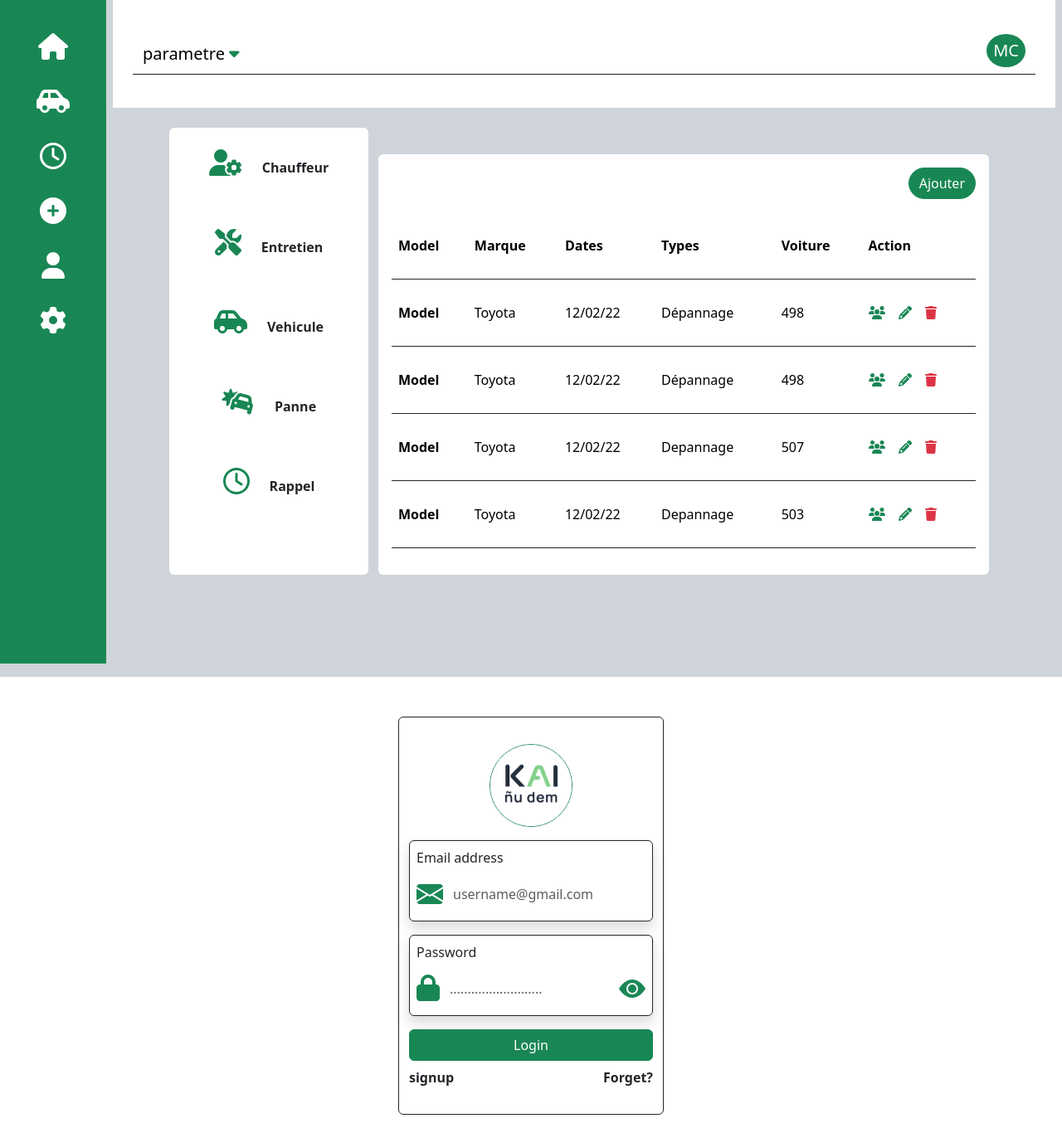
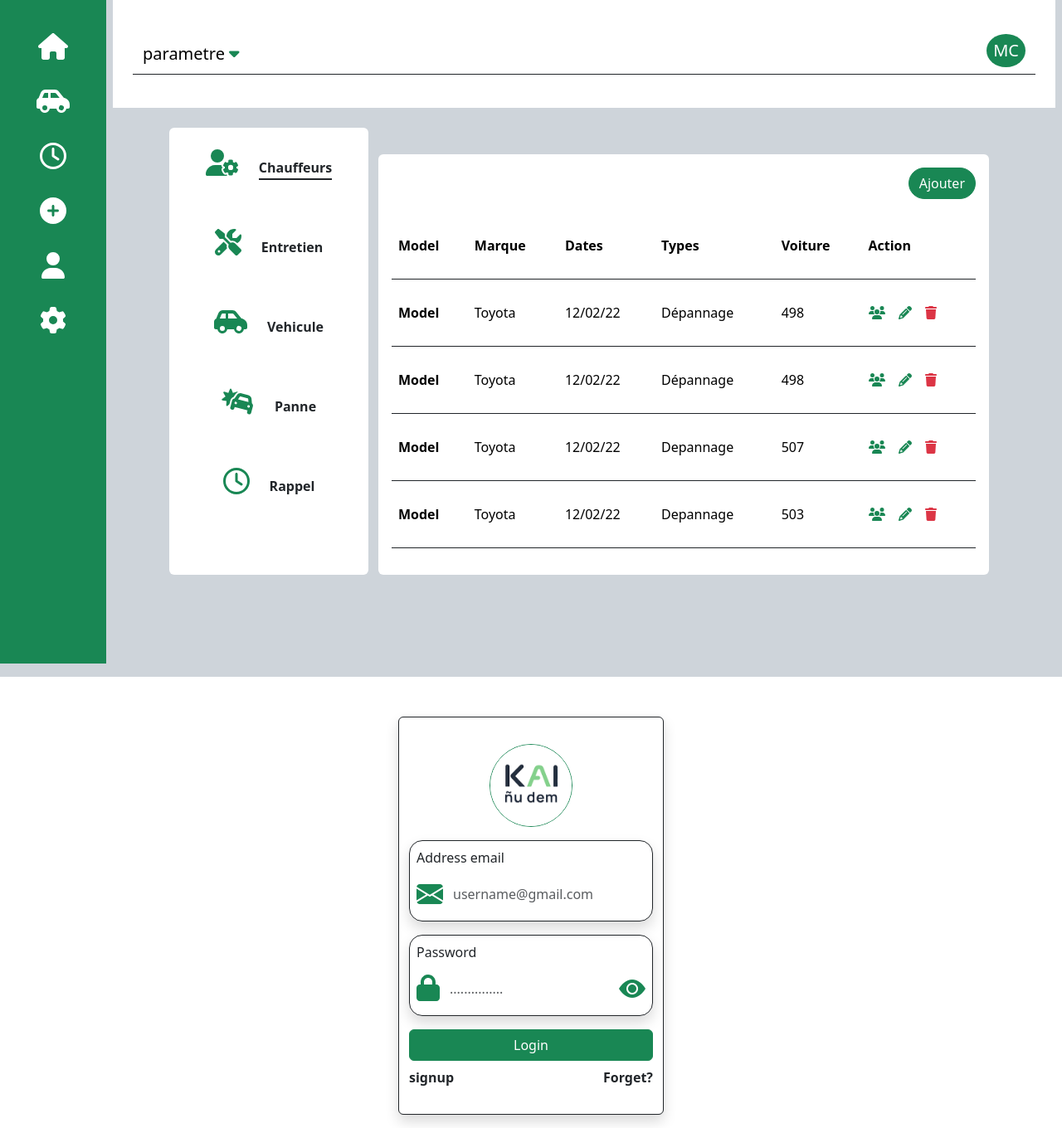
Before and after one commit to Dadowatt/locationVoiture, an Angular app: page / in a window 1280 px wide. Shown: the whole page at 83% size. Built offline with nearby package versions, Linux system fonts and the light colour scheme.

Commit message:
modification formulaire

```diff
--- a/src/app/login/login.component.html
+++ b/src/app/login/login.component.html
@@ -1,20 +1,20 @@
 <div class="d-flex justify-content-center mb-3">
-    <form class="form-control w-25 mt-5 border-dark py-3">
+    <form class="form-control w-25 mt-5 border-dark py-3 shadow">
         <div class="image text-center my-3">
             <img [src]="image" alt="" height="100px" width="100px" class="border border-success rounded-circle">
         </div>
-        <div class="mb-3 border p-2 rounded border-dark shadow">
-          <label for="exampleInputEmail1" class="form-label">Email address</label>
+        <div class="mb-3 border p-2 rounded-4 border-dark shadow">
+          <label for="exampleInputEmail1" class="form-label">Address email</label>
           <div class="d-flex align-items-center">
             <span><i class="bi bi-envelope-fill fa-2x text-success"></i></span>
             <input type="email" class="form-control border-0" placeholder="username@gmail.com">
           </div>
         </div>
-        <div class="mb-3 border p-2 rounded border-dark shadow">
+        <div class="mb-3 border p-2 rounded-4 border-dark shadow">
           <label for="exampleInputPassword1" class="form-label">Password</label>
           <div class="d-flex align-items-center">
             <span><i class="fa-solid fa-lock fa-2x text-success"></i></span>
-            <input type="password" class="form-control border-0" placeholder="..........................">
+            <input type="password" class="form-control border-0" placeholder="...............">
             <span><i class="bi bi-eye-fill fa-2x text-success"></i></span>
           </div>
         </div>
--- a/src/app/table-voiture/table-voiture.component.html
+++ b/src/app/table-voiture/table-voiture.component.html
@@ -3,7 +3,7 @@
         <div class="col-md-4 mt-3 rounded board">
             <ul class="list-unstyled d-flex flex-column align-items-center">
                 <li class="list-items my-3 fw-bold align-middle">
-                   <span class="text-success"><i class="fa-solid fa-user-gear fa-2x me-4"></i></span> <strong>chauffeur</strong>
+                   <span class="text-success"><i class="fa-solid fa-user-gear fa-2x me-4"></i></span> <strong class="souligner">chauffeurs</strong>
                 </li>
                 <li class="list-items my-3 fw-bold align-middle">
                    <span class="text-success"><i class="fa-solid fa-screwdriver-wrench fa-2x me-4"></i></span> <strong>entretien</strong>
--- a/src/app/table-voiture/table-voiture.component.scss
+++ b/src/app/table-voiture/table-voiture.component.scss
@@ -22,3 +22,7 @@ table{
 .table-container{
     background-color: #fff;
 }
+.souligner{
+    border-bottom: solid 2px;
+    padding-bottom: 2px;
+}
```
